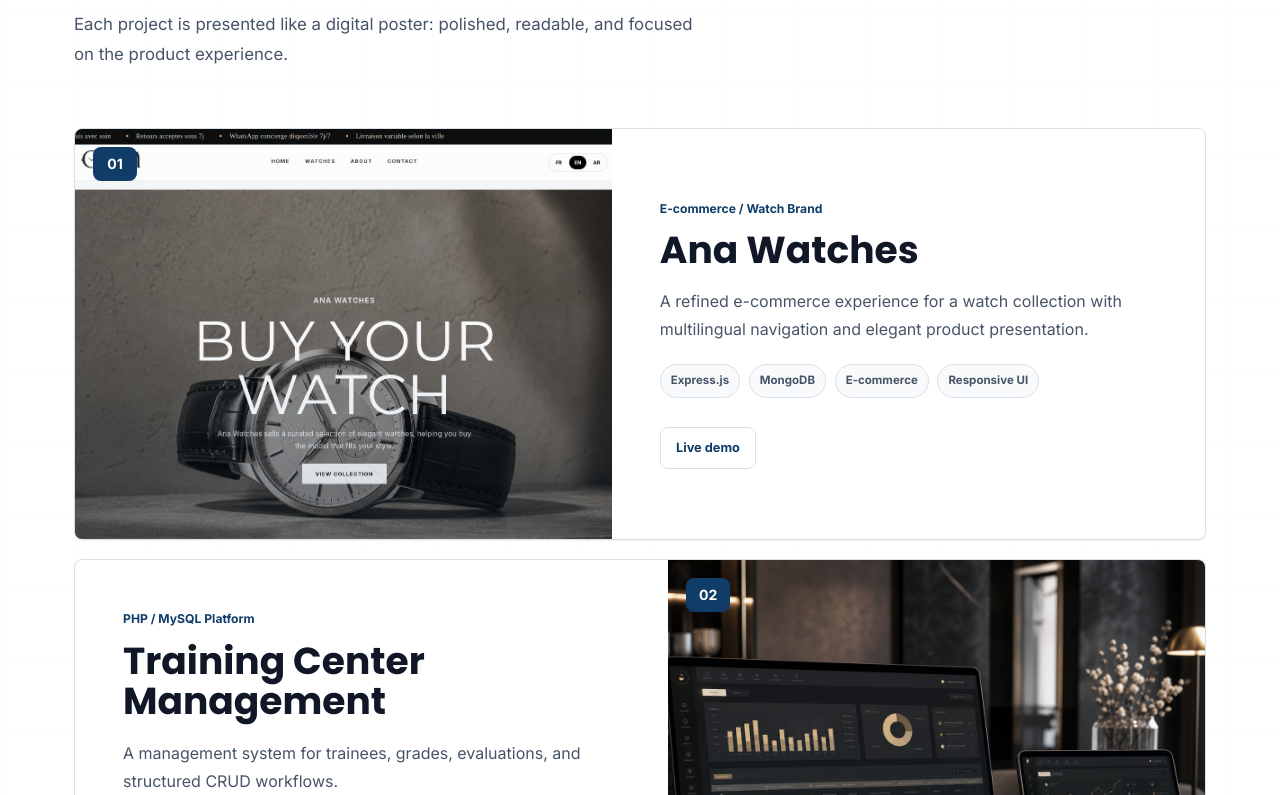
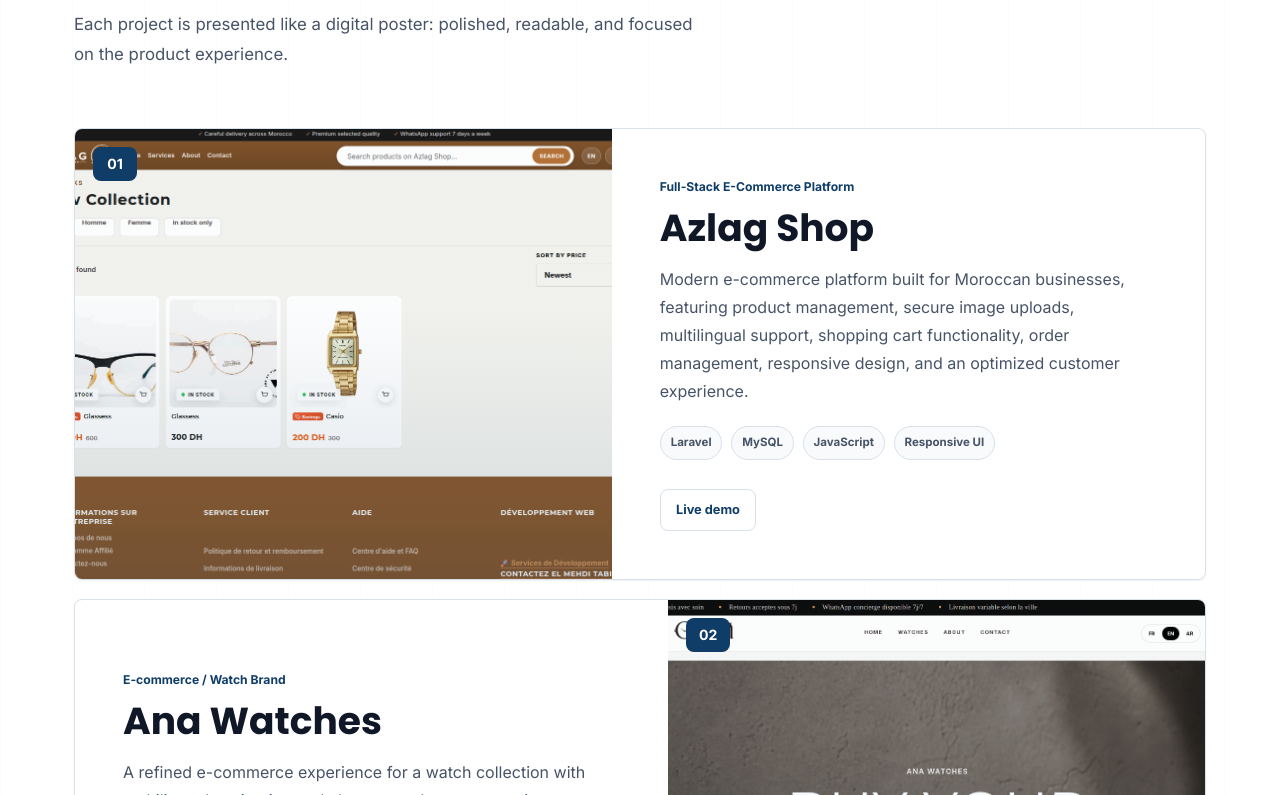
Before and after one commit to elmehdi05tabi/portfolio-, a React (Vite) app: page / in a window 1280 px wide. Shown: the part 1005-1800 px from the top of the page. Built offline with nearby package versions, Linux system fonts and the light colour scheme.

Commit message:
add new project

```diff
--- a/src/components/Projects.jsx
+++ b/src/components/Projects.jsx
@@ -2,6 +2,21 @@
 import './Projects.css'
 
 const projects = [
+      {
+    title: 'Azlag Shop',
+    eyebrow: 'Full-Stack E-Commerce Platform',
+    description:
+        'Modern e-commerce platform built for Moroccan businesses, featuring product management, secure image uploads, multilingual support, shopping cart functionality, order management, responsive design, and an optimized customer experience.',
+    technologies: [
+        'Laravel',
+        'MySQL',
+        'JavaScript',
+        'Responsive UI'
+    ],
+    image: '/project-covers/azlagshop.png',
+    github: '#',
+    demo: 'https://azlagshop.com',
+},
     {
         title: 'Ana Watches',
         eyebrow: 'E-commerce / Watch Brand',
```
Also changed, not shown: public/project-covers/azlagshop.png (added).
